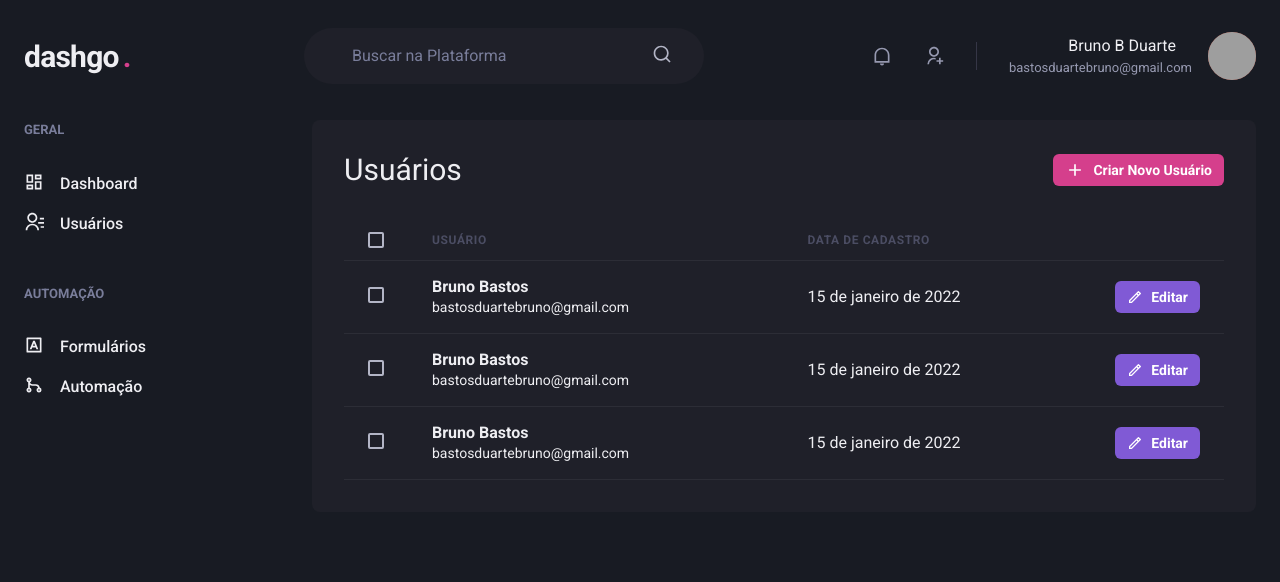
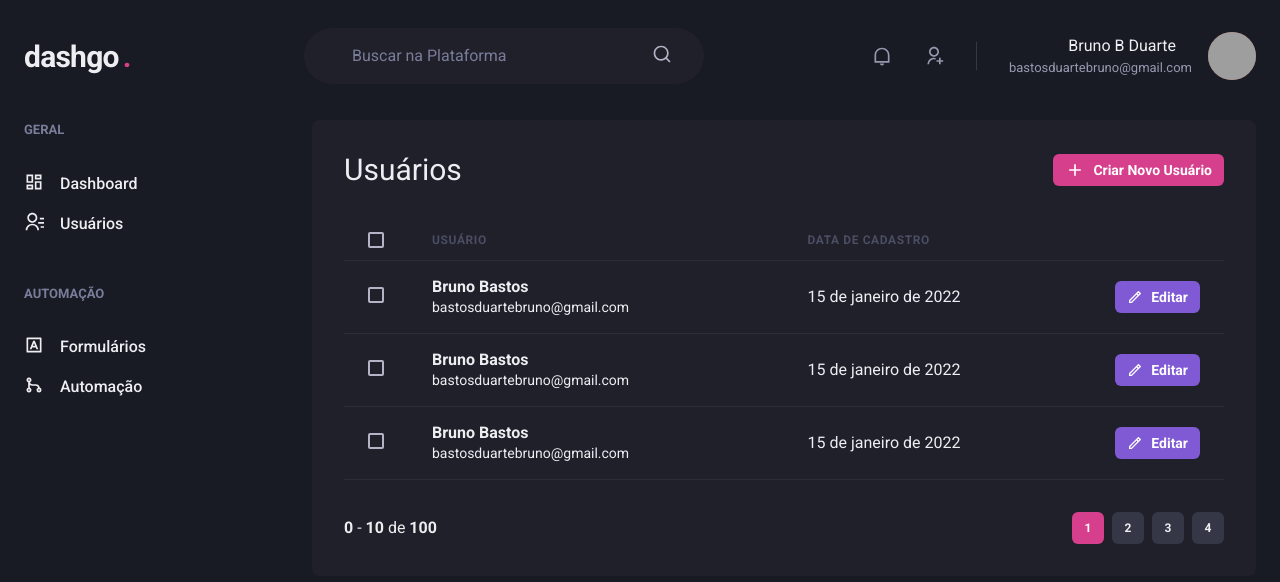
Before and after one commit to vits56/dashgo, a Next.js app: page /users in a window 1280 px wide. Shown: the top 582 px of the page. Built offline with nearby package versions, Linux system fonts and the light colour scheme; grey boxes are pictures that could not be loaded.

Commit message:
componente Pagination

```diff
--- /dev/null
+++ b/src/components/Pagination.tsx
@@ -0,0 +1,68 @@
+import { Box, Button, Stack } from "@chakra-ui/react";
+
+export function Pagination() {
+  return (
+    <Stack
+      direction="row"
+      apacing="6"
+      mt="8"
+      justify="space-between"
+      align="center"
+    >
+      <Box>
+        <strong>0</strong> - <strong>10</strong> de <strong>100</strong>
+      </Box>
+      <Stack direction="row" spacing="2">
+      <Button
+        size="sm"
+        fontSize="xs"
+        width="4"
+        colorScheme="pink"
+        disabled
+        _disabled={{
+          bgColor: "pink.500",
+          cursor: "default",
+        }}
+      >
+        1
+      </Button>
+      <Button
+        size="sm"
+        fontSize="xs"
+        width="4"
+        bgColor="gray.700"
+        _hover={{
+          bg: "gray.500",
+        }}
+
+      >
+        2
+      </Button>
+      <Button
+        size="sm"
+        fontSize="xs"
+        width="4"
+        bgColor="gray.700"
+        _hover={{
+          bg: "gray.500",
+        }}
+
+      >
+        3
+      </Button>
+      <Button
+        size="sm"
+        fontSize="xs"
+        width="4"
+        bgColor="gray.700"
+        _hover={{
+          bg: "gray.500",
+        }}
+
+      >
+        4
+      </Button>
+      </Stack>
+    </Stack>
+  );
+}
--- a/src/pages/users/index.tsx
+++ b/src/pages/users/index.tsx
@@ -2,6 +2,7 @@
 import { RiAddLine, RiPencilLine } from "react-icons/ri";
 
 import { Header } from "../../components/Header";
+import { Pagination } from "../../components/Pagination";
 import { Sidebar } from "../../components/Sidebar";
 
 export default function UserList() {
@@ -110,6 +111,8 @@
               </Tr>
             </Tbody>
           </Table>
+
+          <Pagination />
         </Box>
       </Flex>
     </Box>
```
